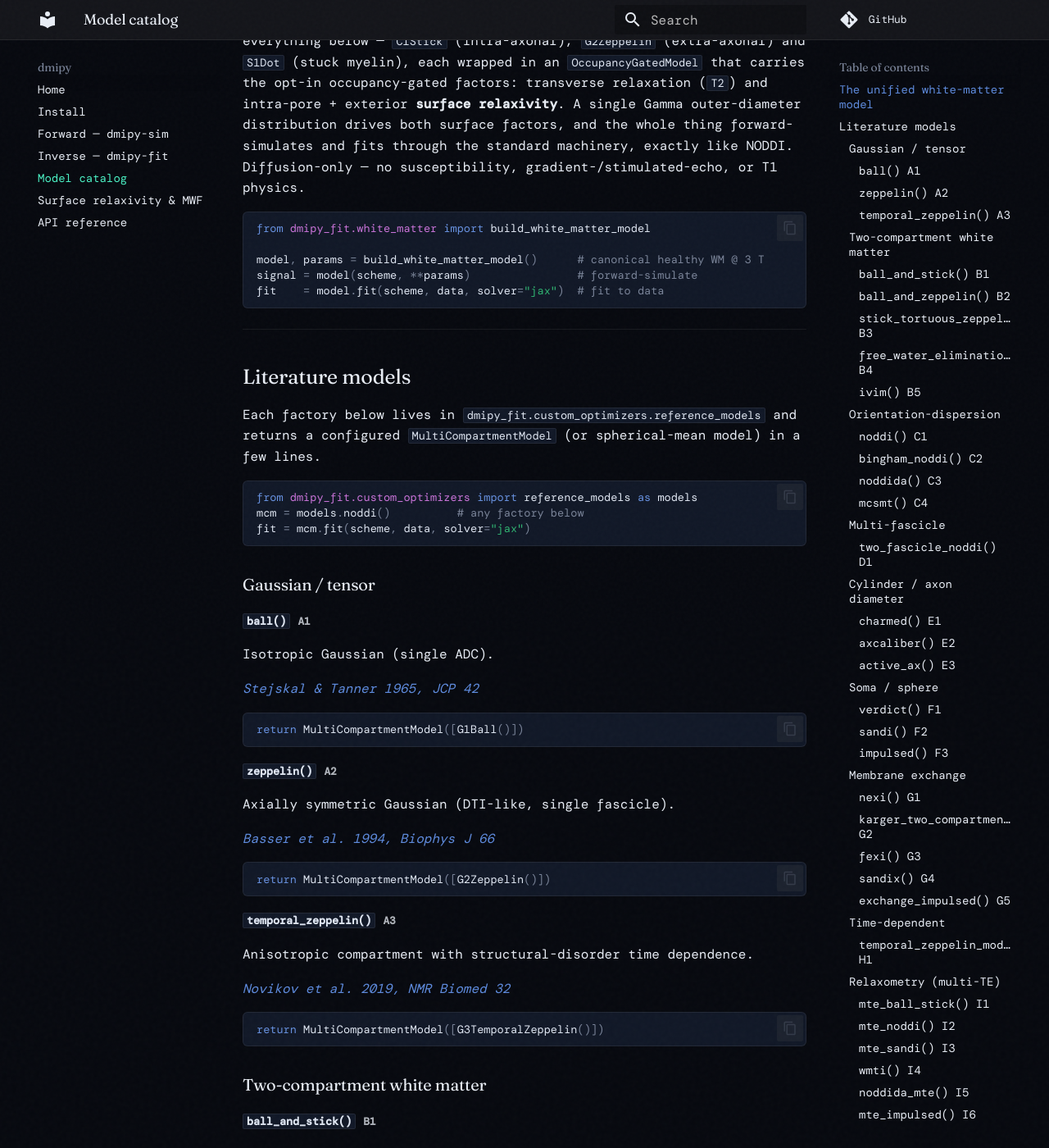
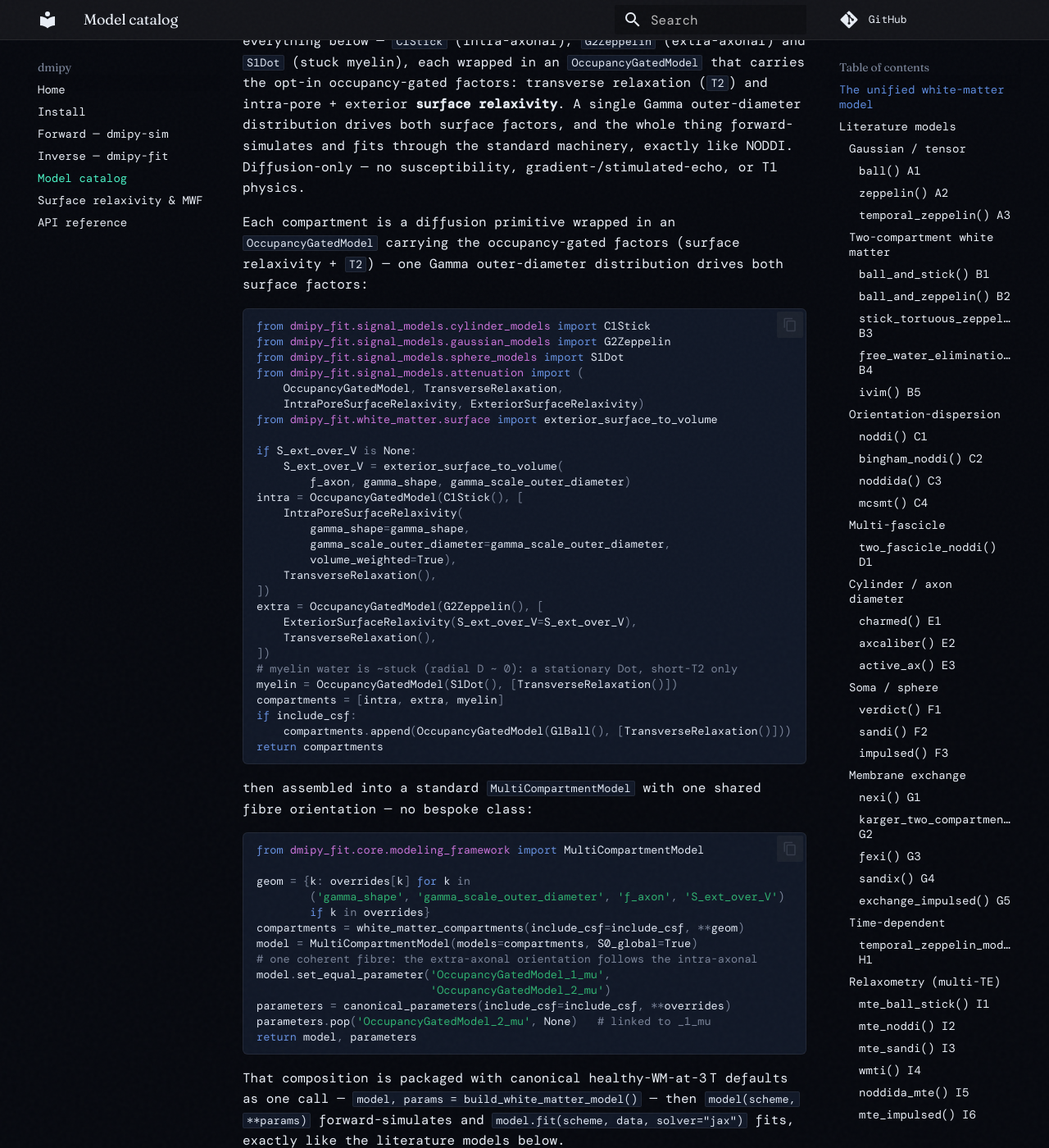
Before and after one commit to dmrai-lab/dmipy, an MkDocs documentation site: the page built from docs/catalog.md, in a window 1280 px wide and 1400 px high, scrolled down 481 px. Shown: the whole window at 82% size. Built offline with MkDocs 1.6.1 and Material for MkDocs 9.7.7, drawn with Linux system fonts in a browser that asks for light colours; some web fonts are replaced.

Commit message:
catalog: show the unified WM model built from primitives, not the factory call
The flagship section previously showed only build_white_matter_model() -- the same
"hidden behind a wrapper" problem just fixed for nexi(). It now renders the REAL
construction source (white_matter_compartments + build_white_matter_model bodies via
inspect): OccupancyGatedModel(C1Stick()/G2Zeppelin()/S1Dot(), [surface relaxivity, T2])
assembled into a plain MultiCompartmentModel, with the one-call factory kept only as a
closing convenience note. Made gen_catalog body() AST-based so multi-line signatures +
docstrings strip cleanly (also more robust for literature factories).

Co-Authored-By: Claude Opus 4.8 (1M context) <noreply@anthropic.com>

````diff
--- a/docs/catalog.md
+++ b/docs/catalog.md
@@ -8,13 +8,58 @@ The framework has one model of its own — the **unified white-matter model** be
 
 It is **not** a bespoke class: the canonical white-matter substrate is an ordinary `MultiCompartmentModel` built from the same primitives as everything below — `C1Stick` (intra-axonal), `G2Zeppelin` (extra-axonal) and `S1Dot` (stuck myelin), each wrapped in an `OccupancyGatedModel` that carries the opt-in occupancy-gated factors: transverse relaxation (`T2`) and intra-pore + exterior **surface relaxivity**. A single Gamma outer-diameter distribution drives both surface factors, and the whole thing forward-simulates and fits through the standard machinery, exactly like NODDI. Diffusion-only — no susceptibility, gradient-/stimulated-echo, or T1 physics.
 
+Each compartment is a diffusion primitive wrapped in an `OccupancyGatedModel` carrying the occupancy-gated factors (surface relaxivity + `T2`) — one Gamma outer-diameter distribution drives both surface factors:
+
 ```python
-from dmipy_fit.white_matter import build_white_matter_model
+from dmipy_fit.signal_models.cylinder_models import C1Stick
+from dmipy_fit.signal_models.gaussian_models import G2Zeppelin
+from dmipy_fit.signal_models.sphere_models import S1Dot
+from dmipy_fit.signal_models.attenuation import (
+    OccupancyGatedModel, TransverseRelaxation,
+    IntraPoreSurfaceRelaxivity, ExteriorSurfaceRelaxivity)
+from dmipy_fit.white_matter.surface import exterior_surface_to_volume
 
-model, params = build_white_matter_model()      # canonical healthy WM @ 3 T
-signal = model(scheme, **params)                # forward-simulate
-fit    = model.fit(scheme, data, solver="jax")  # fit to data
+if S_ext_over_V is None:
+    S_ext_over_V = exterior_surface_to_volume(
+        f_axon, gamma_shape, gamma_scale_outer_diameter)
+intra = OccupancyGatedModel(C1Stick(), [
+    IntraPoreSurfaceRelaxivity(
+        gamma_shape=gamma_shape,
+        gamma_scale_outer_diameter=gamma_scale_outer_diameter,
+        volume_weighted=True),
+    TransverseRelaxation(),
+])
+extra = OccupancyGatedModel(G2Zeppelin(), [
+    ExteriorSurfaceRelaxivity(S_ext_over_V=S_ext_over_V),
+    TransverseRelaxation(),
+])
+# myelin water is ~stuck (radial D ~ 0): a stationary Dot, short-T2 only
+myelin = OccupancyGatedModel(S1Dot(), [TransverseRelaxation()])
+compartments = [intra, extra, myelin]
+if include_csf:
+    compartments.append(OccupancyGatedModel(G1Ball(), [TransverseRelaxation()]))
+return compartments
 ```
+
+then assembled into a standard `MultiCompartmentModel` with one shared fibre orientation — no bespoke class:
+
+```python
+from dmipy_fit.core.modeling_framework import MultiCompartmentModel
+
+geom = {k: overrides[k] for k in
+        ('gamma_shape', 'gamma_scale_outer_diameter', 'f_axon', 'S_ext_over_V')
+        if k in overrides}
+compartments = white_matter_compartments(include_csf=include_csf, **geom)
+model = MultiCompartmentModel(models=compartments, S0_global=True)
+# one coherent fibre: the extra-axonal orientation follows the intra-axonal
+model.set_equal_parameter('OccupancyGatedModel_1_mu',
+                          'OccupancyGatedModel_2_mu')
+parameters = canonical_parameters(include_csf=include_csf, **overrides)
+parameters.pop('OccupancyGatedModel_2_mu', None)   # linked to _1_mu
+return model, parameters
+```
+
+That composition is packaged with canonical healthy-WM-at-3 T defaults as one call — `model, params = build_white_matter_model()` — then `model(scheme, **params)` forward-simulates and `model.fit(scheme, data, solver="jax")` fits, exactly like the literature models below.
 
 ---
 
````
Also changed, not shown: 1 other file.
